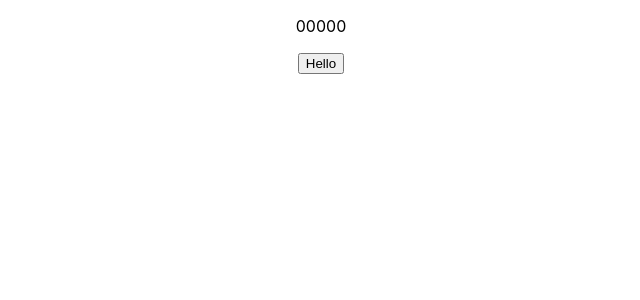
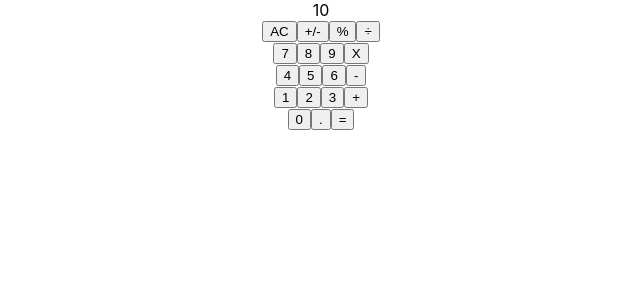
Before and after one commit to OlukaDenis/Calculator, a React (Create React App) app: page / in a window 1280 px wide. Shown: the top 300 px of the page, without its empty margins (319-959 px from the left). Built offline with nearby package versions, Linux system fonts and the light colour scheme.

Commit message:
Added content to each component

```diff
--- a/src/components/App.js
+++ b/src/components/App.js
@@ -1,5 +1,4 @@
 import React from 'react';
-import logo from '../logo.svg';
 import ButtonPanel from './ButtonPanel';
 import Display from './Display';
 import '../styles/App.scss';
@@ -8,7 +7,7 @@
   render() {
     return (
       <div className="App" id="calculatorApp">
-        <Display />
+        <Display result={'10'} />
         <ButtonPanel />
       </div>
     );
--- a/src/components/Button.js
+++ b/src/components/Button.js
@@ -5,8 +5,12 @@
 export default function Button(props) {
 
   return(
-    <button>
-      Hello
+    <button className="buttonSquare">
+      {props.name}
     </button>
-  )
+  );
 }
+
+Button.propTypes = {
+  name: PropTypes.string,
+};
--- a/src/components/ButtonPanel.js
+++ b/src/components/ButtonPanel.js
@@ -1,17 +1,41 @@
 import React, { Component } from 'react';
-import PropTypes from 'prop-types';
 import Button from './Button';
 import '../styles/ButtonPanel.scss';
 
 export default class ButtonPanel extends Component {
-  constructor() {
-    super();
-  }
 
   render() {
     return(
-      <div>
-       <Button />
+      <div className="buttonPanel">
+        <div className="groupOne">
+          <Button name={'AC'} />
+          <Button name={'+/-'} />
+          <Button name={'%'} />
+          <Button name={'÷'} />
+        </div>
+        <div className="groupTwo">
+          <Button name={'7'} />
+          <Button name={'8'} />
+          <Button name={'9'} />
+          <Button name={'X'} />
+        </div>
+        <div className="groupThree">
+          <Button name={'4'} />
+          <Button name={'5'} />
+          <Button name={'6'} />
+          <Button name={'-'} />
+        </div>
+        <div className="groupFour">
+          <Button name={'1'} />
+          <Button name={'2'} />
+          <Button name={'3'} />
+          <Button name={'+'} />
+        </div>
+        <div className="groupFive">
+        <Button name={'0'} />
+        <Button name={'.'} />
+        <Button name={'='} />
+        </div>
       </div>
     )
   }
--- a/src/components/Display.js
+++ b/src/components/Display.js
@@ -3,15 +3,20 @@
 import '../styles/Display.scss';
 
 export default class Display extends Component {
-  constructor() {
-    super();
-  }
 
   render() {
     return(
-      <div>
-        <p>00000</p>
+      <div className="displayContainer">
+        {this.props.result}
       </div>
     )
   }
 }
+
+Display.propTypes = {
+  result: PropTypes.string,
+};
+
+Display.defaulProps = {
+  result: '0',
+};
```
